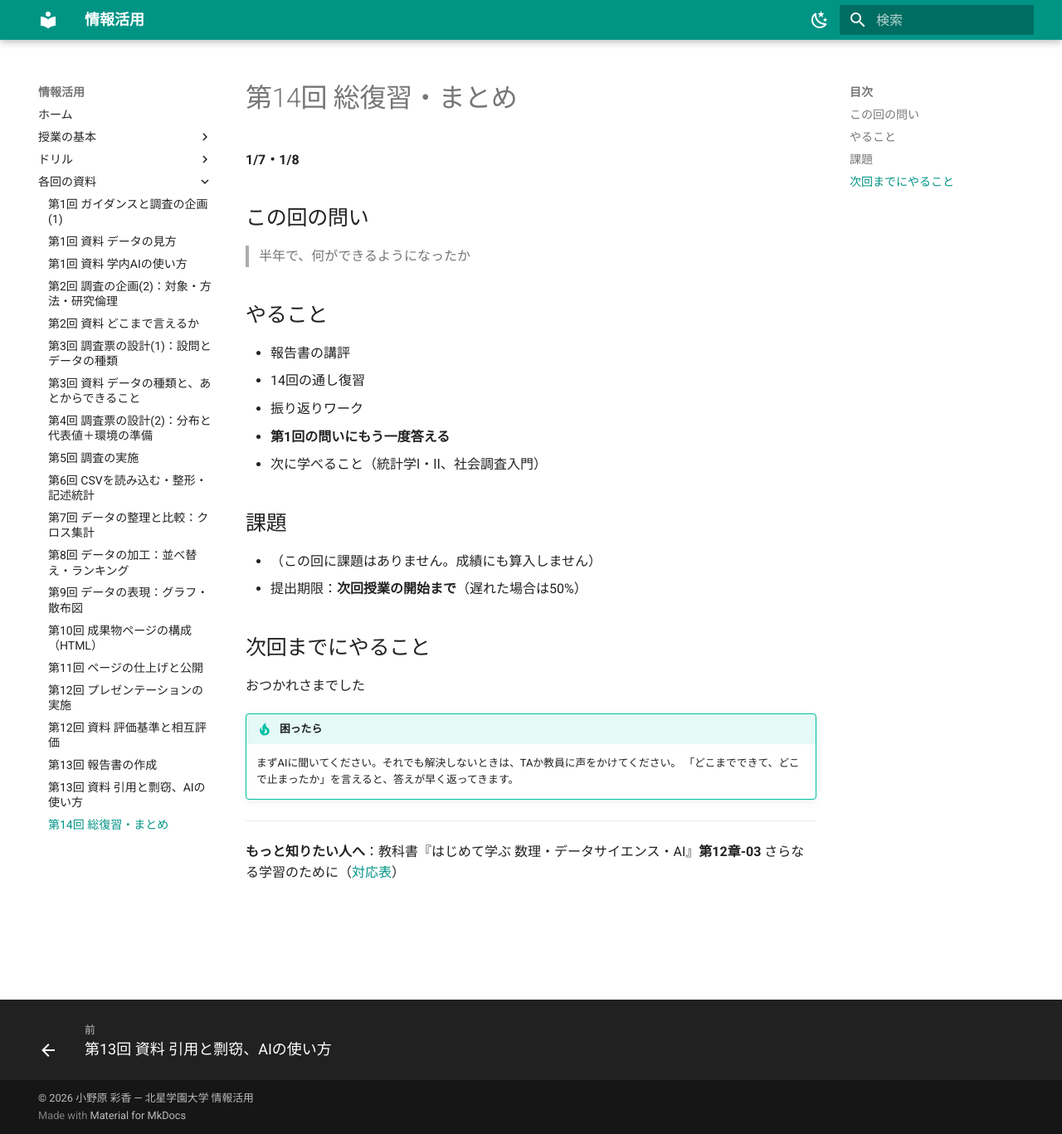
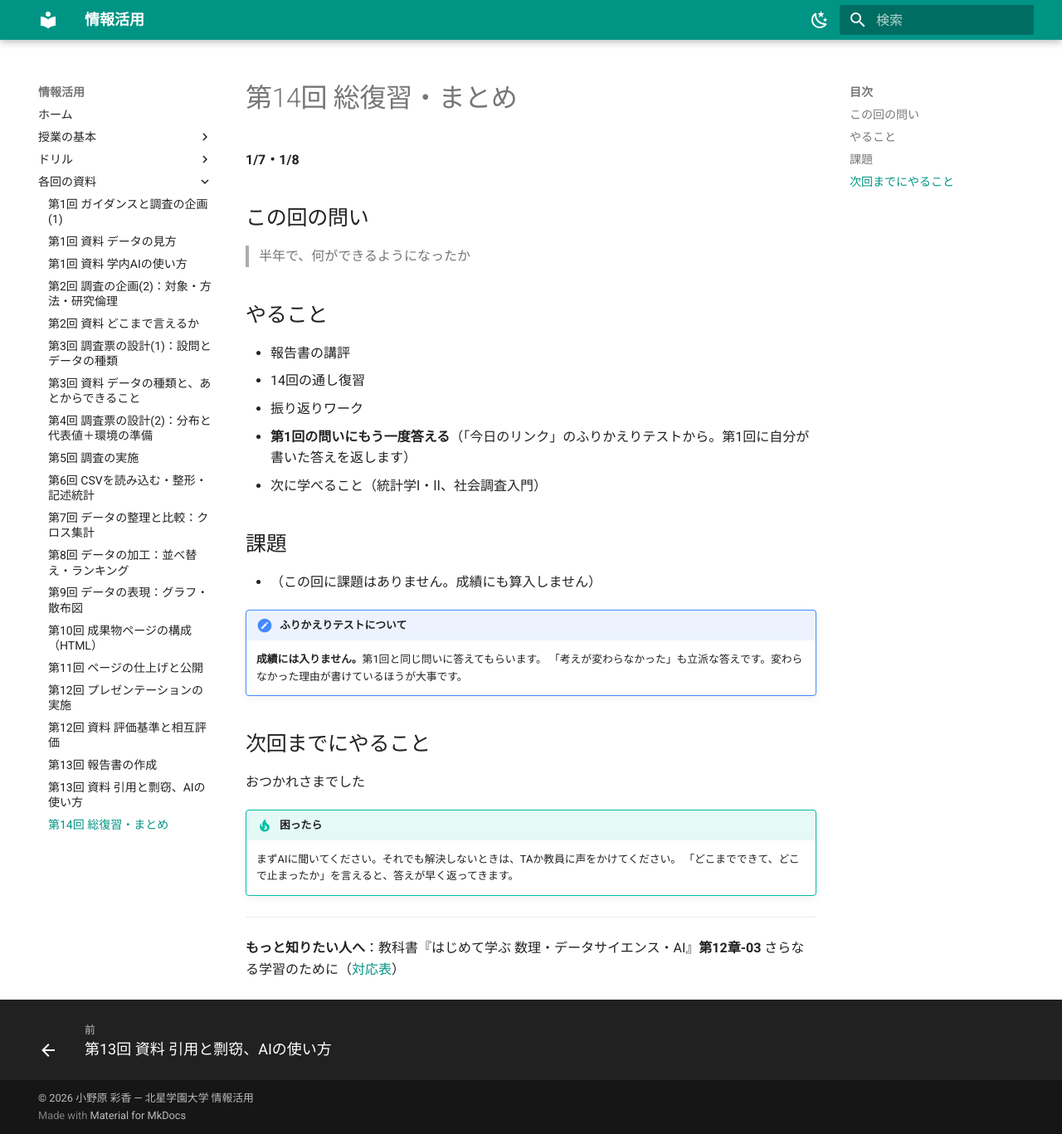
Before and after one commit to aonoa68/joho-katsuyo, an MkDocs documentation site: the page built from docs/week14.md, in a window 1280 px wide and 1367 px high. Shown: the whole window at 83% size. Built offline with MkDocs 1.6.1 and Material for MkDocs 9.7.7, drawn with Linux system fonts in a browser that asks for light colours.

Commit message:
第1回・第14回に自己効力感2問を追加（成績外）
第1回と第14回でまったく同じ2問（PC操作への自信／AIに指示を出す自信）を
Moodleの小テストで聞き、個人内の変化を見る。研究の主要指標には入れない。

Co-Authored-By: Claude Opus 5 (1M context) <noreply@anthropic.com>
Claude-Session: https://claude.ai/code/session_01AZP863hLWCBs86n6TDqyeT

```diff
--- a/docs/week14.md
+++ b/docs/week14.md
@@ -15,13 +15,16 @@
 - 報告書の講評
 - 14回の通し復習
 - 振り返りワーク
-- **第1回の問いにもう一度答える**
+- **第1回の問いにもう一度答える**（「今日のリンク」のふりかえりテストから。第1回に自分が書いた答えを返します）
 - 次に学べること（統計学Ⅰ・Ⅱ、社会調査入門）
 
 ## 課題
 
 - （この回に課題はありません。成績にも算入しません）
-- 提出期限：**次回授業の開始まで**（遅れた場合は50%）
+
+!!! note "ふりかえりテストについて"
+    **成績には入りません。**第1回と同じ問いに答えてもらいます。
+    「考えが変わらなかった」も立派な答えです。変わらなかった理由が書けているほうが大事です。
 
 ## 次回までにやること
 
```
Also changed, not shown: docs/week01.md (+1 -1 lines).
